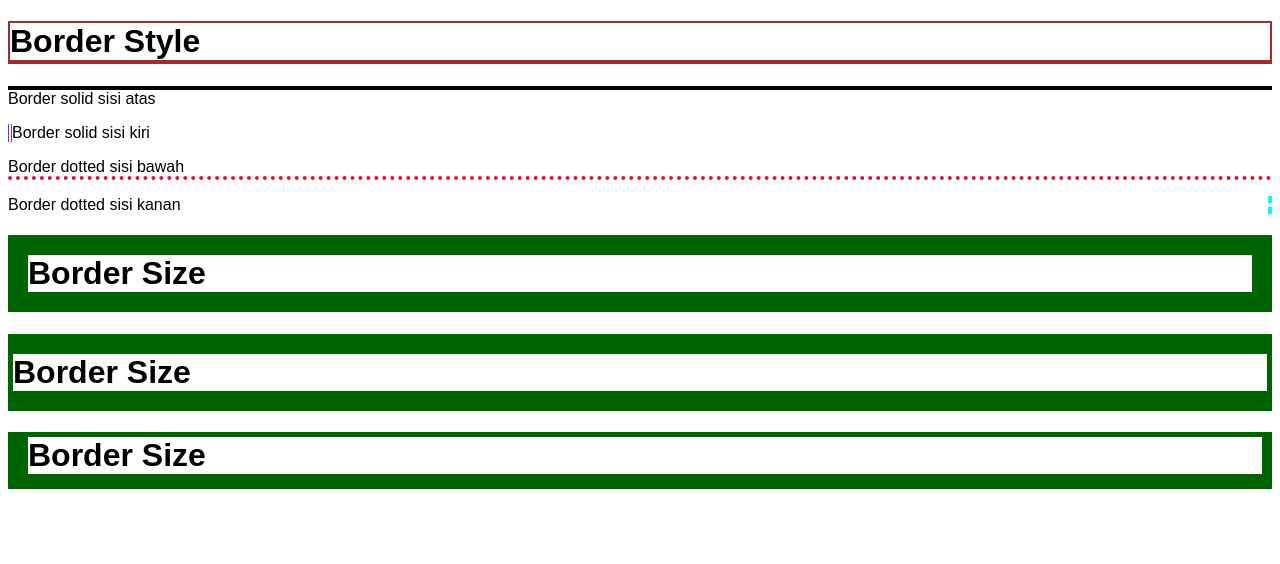
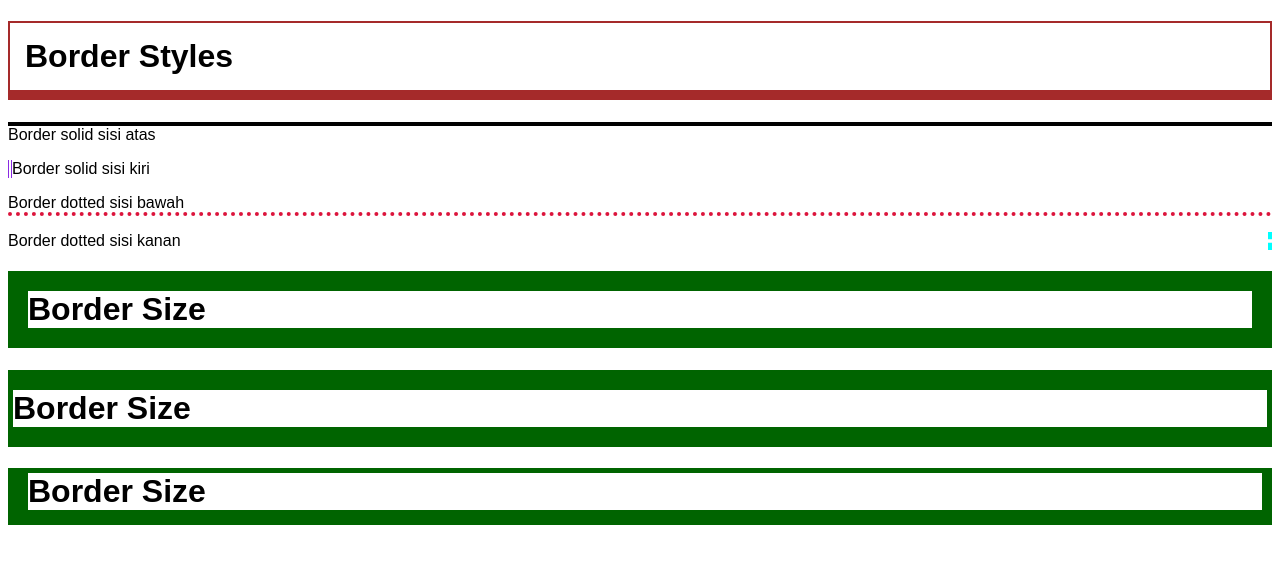
Before and after one commit to kamalz-junior/web-dasar-css, a plain HTML site: page episode-16/index.html in a window 1280 px wide. Drawn offline with Linux system fonts and the light colour scheme.

Commit message:
feat : modified

```diff
--- a/episode-16/css/style.css
+++ b/episode-16/css/style.css
@@ -4,7 +4,8 @@
 
 .border-1{
     border: 2px solid brown;
-    border-bottom-width: 4px;
+    border-bottom-width: 10px;
+    padding: 15px;
 }
 
 #atas-solid{
--- a/episode-16/index.html
+++ b/episode-16/index.html
@@ -7,7 +7,7 @@
     <title>Border</title>
 </head>
 <body>
-    <h1 class="border-1">Border Style</h1>
+    <h1 class="border-1">Border Styles</h1>
     <p id="atas-solid">Border solid sisi atas</p>
     <p id="kiri-double">Border solid sisi kiri</p>
     <p id="bawah-dotted">Border dotted sisi bawah</p>
```
